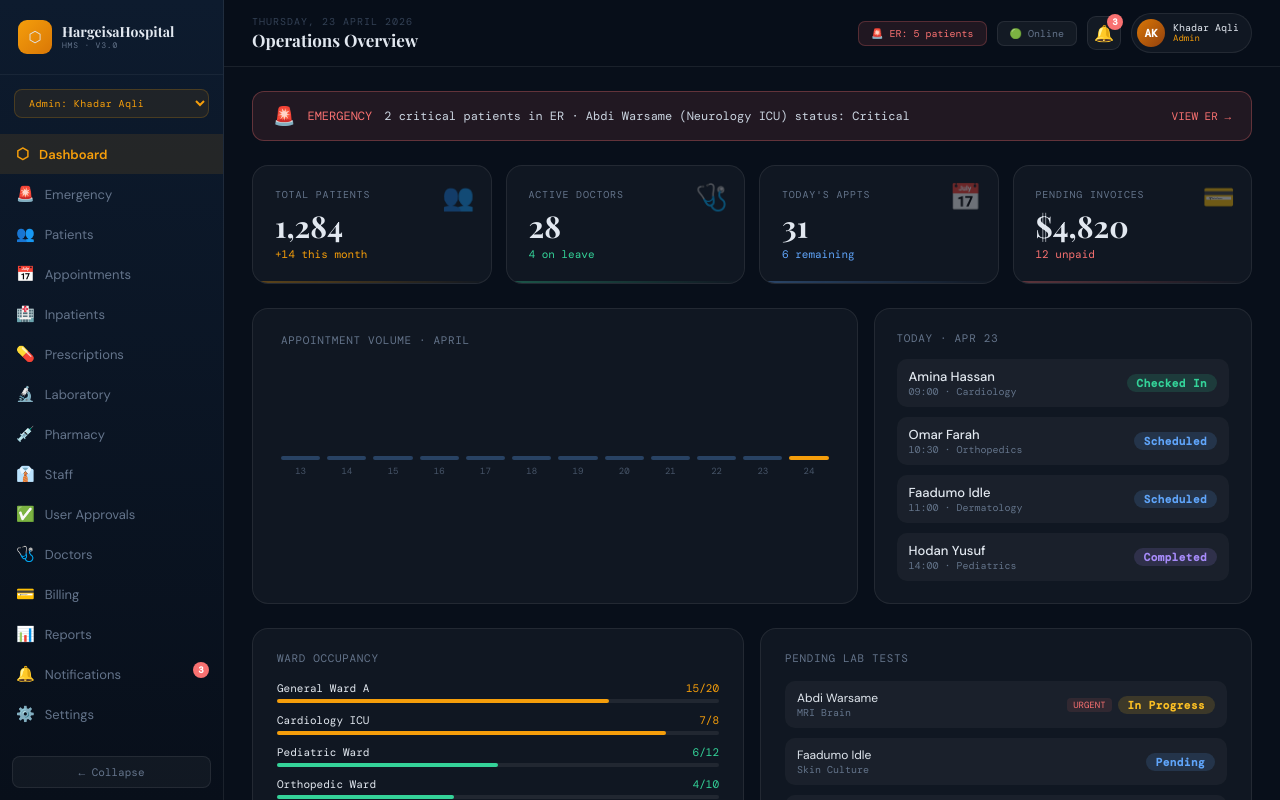
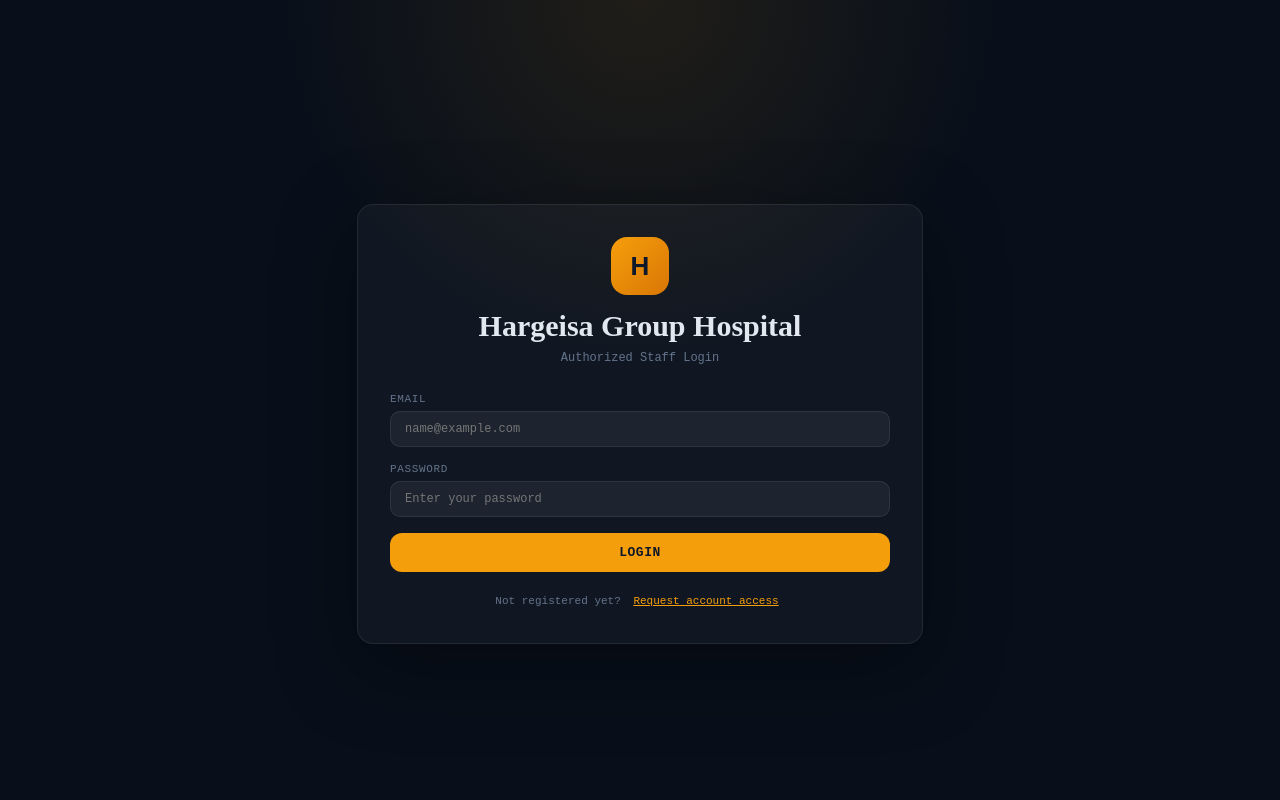
Before and after one commit to Habonaqli/hargeisa-group-hospital, a React (Vite) app: page / in a window 1280 px wide. Built offline with nearby package versions, Linux system fonts and the light colour scheme; a web font is replaced by a local one.

Commit message:
add frontend login system

```diff
--- a/src/medcore-hms-v3.jsx
+++ b/src/medcore-hms-v3.jsx
@@ -1946,20 +1946,20 @@
 //  NAV CONFIG + RBAC
 // ═══════════════════════════════════════════════════════════════════════════════
 const ALL_NAV = [
-  { id:"dashboard",     label:"Dashboard",       icon:"⬡", roles:["admin","doctor","receptionist","nurse"] },
-  { id:"emergency",     label:"Emergency",        icon:"🚨", roles:["admin","doctor","nurse"] },
-  { id:"patients",      label:"Patients",         icon:"👥", roles:["admin","doctor","receptionist","nurse"] },
-  { id:"appointments",  label:"Appointments",     icon:"📅", roles:["admin","doctor","receptionist"] },
-  { id:"inpatients",    label:"Inpatients",       icon:"🏥", roles:["admin","doctor","nurse"] },
+  { id:"dashboard",     label:"Dashboard",       icon:"⬡", roles:["admin","doctor","receptionist","nurse","staff"] },
+  { id:"emergency",     label:"Emergency",        icon:"🚨", roles:["admin","doctor","nurse","staff"] },
+  { id:"patients",      label:"Patients",         icon:"👥", roles:["admin","doctor","receptionist","nurse","staff"] },
+  { id:"appointments",  label:"Appointments",     icon:"📅", roles:["admin","doctor","receptionist","staff"] },
+  { id:"inpatients",    label:"Inpatients",       icon:"🏥", roles:["admin","doctor","nurse","staff"] },
   { id:"prescriptions", label:"Prescriptions",    icon:"💊", roles:["admin","doctor"] },
-  { id:"laboratory",    label:"Laboratory",       icon:"🔬", roles:["admin","doctor","nurse"] },
-  { id:"pharmacy",      label:"Pharmacy",         icon:"💉", roles:["admin","receptionist","nurse"] },
+  { id:"laboratory",    label:"Laboratory",       icon:"🔬", roles:["admin","doctor","nurse","staff"] },
+  { id:"pharmacy",      label:"Pharmacy",         icon:"💉", roles:["admin","receptionist","nurse","staff"] },
   { id:"staff",         label:"Staff",            icon:"👔", roles:["admin"] },
   { id:"approvals",     label:"User Approvals",   icon:"✅", roles:["admin"] },
   { id:"doctors",       label:"Doctors",          icon:"🩺", roles:["admin","receptionist"] },
   { id:"billing",       label:"Billing",          icon:"💳", roles:["admin","receptionist"] },
   { id:"reports",       label:"Reports",          icon:"📊", roles:["admin"] },
-  { id:"notifications", label:"Notifications",    icon:"🔔", roles:["admin","doctor","receptionist","nurse"] },
+  { id:"notifications", label:"Notifications",    icon:"🔔", roles:["admin","doctor","receptionist","nurse","staff"] },
   { id:"settings",      label:"Settings",         icon:"⚙️", roles:["admin"] },
 ];
 
@@ -1971,6 +1971,197 @@
   notifications:"Notification Center", settings:"Settings", approvals:"User Approvals", patient_profile:"Patient Profile",
 };
 
+
+
+// ═══════════════════════════════════════════════════════════════════════════════
+//  PUBLIC LOGIN PAGE
+// ═══════════════════════════════════════════════════════════════════════════════
+function PublicLoginPage({ onLogin, onShowRegister }) {
+  const [form, setForm] = useState({ email: "", password: "" });
+  const [loading, setLoading] = useState(false);
+  const [error, setError] = useState("");
+
+  const update = (key, value) => {
+    setForm((f) => ({ ...f, [key]: value }));
+  };
+
+  const submitLogin = async (e) => {
+    e.preventDefault();
+    setLoading(true);
+    setError("");
+
+    try {
+      const response = await fetch("/api/login", {
+        method: "POST",
+        headers: { "Content-Type": "application/json" },
+        body: JSON.stringify(form),
+      });
+
+      const data = await response.json();
+
+      if (!response.ok) {
+        throw new Error(data.message || "Login failed");
+      }
+
+      if (!data.user) {
+        throw new Error("Login succeeded but user information was missing");
+      }
+
+      onLogin(data.user);
+    } catch (err) {
+      setError(err.message || "Something went wrong");
+    } finally {
+      setLoading(false);
+    }
+  };
+
+  return (
+    <div style={{
+      minHeight: "100vh",
+      background: `radial-gradient(circle at top, rgba(245,158,11,0.10), transparent 34%), ${C.bg}`,
+      color: C.text,
+      display: "flex",
+      alignItems: "center",
+      justifyContent: "center",
+      padding: 24,
+      fontFamily: C.sans,
+    }}>
+      <Card style={{
+        width: "100%",
+        maxWidth: 500,
+        padding: 32,
+        boxShadow: "0 24px 80px rgba(0,0,0,0.35)",
+      }}>
+        <div style={{ textAlign: "center", marginBottom: 28 }}>
+          <div style={{
+            width: 58,
+            height: 58,
+            borderRadius: 16,
+            background: `linear-gradient(135deg, ${C.amber}, ${C.amberD})`,
+            display: "flex",
+            alignItems: "center",
+            justifyContent: "center",
+            margin: "0 auto 14px",
+            color: "#0F172A",
+            fontSize: 26,
+            fontWeight: 800,
+          }}>
+            H
+          </div>
+
+          <h1 style={{
+            fontFamily: C.serif,
+            fontSize: 30,
+            margin: 0,
+            color: C.text,
+          }}>
+            Hargeisa Group Hospital
+          </h1>
+
+          <p style={{
+            margin: "8px 0 0",
+            color: C.muted,
+            fontFamily: C.mono,
+            fontSize: 12,
+          }}>
+            Authorized Staff Login
+          </p>
+        </div>
+
+        <form onSubmit={submitLogin}>
+          <FormField label="Email">
+            <TextInput
+              value={form.email}
+              onChange={(v) => update("email", v)}
+              placeholder="name@example.com"
+            />
+          </FormField>
+
+          <FormField label="Password">
+            <input
+              type="password"
+              value={form.password}
+              onChange={(e) => update("password", e.target.value)}
+              placeholder="Enter your password"
+              style={{
+                width: "100%",
+                background: "rgba(255,255,255,0.06)",
+                border: `1px solid ${C.border}`,
+                borderRadius: 10,
+                padding: "10px 14px",
+                color: C.text,
+                fontFamily: C.mono,
+                fontSize: 12,
+                outline: "none",
+                boxSizing: "border-box",
+              }}
+            />
+          </FormField>
+
+          {error && (
+            <div style={{
+              background: "rgba(248,113,113,0.12)",
+              border: "1px solid rgba(248,113,113,0.35)",
+              color: C.red,
+              padding: "10px 14px",
+              borderRadius: 10,
+              fontFamily: C.mono,
+              fontSize: 12,
+              marginBottom: 14,
+            }}>
+              ❌ {error}
+            </div>
+          )}
+
+          <button
+            type="submit"
+            disabled={loading}
+            style={{
+              width: "100%",
+              background: loading ? C.faint : C.amber,
+              border: "none",
+              borderRadius: 12,
+              padding: "12px 18px",
+              color: "#0F172A",
+              fontFamily: C.mono,
+              fontSize: 13,
+              fontWeight: 800,
+              cursor: loading ? "not-allowed" : "pointer",
+              letterSpacing: ".04em",
+            }}
+          >
+            {loading ? "LOGGING IN..." : "LOGIN"}
+          </button>
+        </form>
+
+        <div style={{
+          marginTop: 20,
+          textAlign: "center",
+          color: C.muted,
+          fontFamily: C.mono,
+          fontSize: 11,
+          lineHeight: 1.7,
+        }}>
+          Not registered yet?{" "}
+          <button
+            onClick={onShowRegister}
+            style={{
+              background: "transparent",
+              border: "none",
+              color: C.amber,
+              fontFamily: C.mono,
+              fontSize: 11,
+              cursor: "pointer",
+              textDecoration: "underline",
+            }}
+          >
+            Request account access
+          </button>
+        </div>
+      </Card>
+    </div>
+  );
+}
 
 // ═══════════════════════════════════════════════════════════════════════════════
 //  PUBLIC REGISTER PAGE
@@ -2195,21 +2386,76 @@
 //  APP SHELL
 // ═══════════════════════════════════════════════════════════════════════════════
 export default function App() {
-  const [roleKey, setRoleKey] = useState("admin");
-  const user = CURRENT_USER_OPTIONS[roleKey];
+  const getInitials = (name = "User") =>
+    name
+      .split(" ")
+      .filter(Boolean)
+      .slice(0, 2)
+      .map((part) => part[0]?.toUpperCase())
+      .join("") || "U";
+
+  const normalizeSessionUser = (rawUser) => {
+    if (!rawUser) return null;
+    const name = rawUser.fullName || rawUser.name || "Hospital User";
+    return {
+      ...rawUser,
+      name,
+      fullName: name,
+      role: rawUser.role || "staff",
+      avatar: rawUser.avatar || getInitials(name),
+      dept: rawUser.dept || "Hospital Staff",
+    };
+  };
+
+  const [authUser, setAuthUser] = useState(() => {
+    try {
+      return normalizeSessionUser(JSON.parse(localStorage.getItem("hgh_auth_user") || "null"));
+    } catch {
+      return null;
+    }
+  });
 
   const [page, setPage] = useState("dashboard");
   const [collapsed, setSidebarCollapsed] = useState(false);
   const [selectedPatient, setSelectedPatient] = useState(null);
   const [notifications, setNotifications] = useState(NOTIFICATIONS_DATA);
 
-  const isPublicRegister =
-    window.location.pathname === "/register" ||
-    new URLSearchParams(window.location.search).get("register") === "1";
+  const query = new URLSearchParams(window.location.search);
+  const isPublicRegister = window.location.pathname === "/register" || query.get("register") === "1";
+  const isPublicLogin = window.location.pathname === "/login" || query.get("login") === "1";
+
+  const handleLogin = (loggedInUser) => {
+    const sessionUser = normalizeSessionUser(loggedInUser);
+    localStorage.setItem("hgh_auth_user", JSON.stringify(sessionUser));
+    setAuthUser(sessionUser);
+    setPage("dashboard");
+    window.history.replaceState({}, "", window.location.pathname === "/login" ? "/" : window.location.pathname);
+  };
+
+  const handleLogout = () => {
+    localStorage.removeItem("hgh_auth_user");
+    setAuthUser(null);
+    setPage("dashboard");
+    window.history.replaceState({}, "", "/");
+  };
 
   if (isPublicRegister) {
     return <PublicRegisterPage />;
   }
+
+  if (!authUser || isPublicLogin) {
+    return (
+      <PublicLoginPage
+        onLogin={handleLogin}
+        onShowRegister={() => {
+          window.history.pushState({}, "", "/?register=1");
+          window.location.reload();
+        }}
+      />
+    );
+  }
+
+  const user = authUser;
 
   const unreadCount = notifications.filter(n => !n.read).length;
 
@@ -2264,15 +2510,20 @@
             {!collapsed && <div><div style={{ fontFamily:C.serif, fontSize:14, color:C.text, lineHeight:1.1 }}>HargeisaHospital</div><div style={{ fontFamily:C.mono, fontSize:8, color:C.muted, letterSpacing:".1em", textTransform:"uppercase" }}>HMS · v3.0</div></div>}
           </div>
 
-          {/* Role switcher */}
+          {/* Signed-in user */}
           {!collapsed && (
             <div style={{ padding:"10px 14px", marginBottom:2 }}>
-              <select value={roleKey} onChange={e => { setRoleKey(e.target.value); setPage("dashboard"); }}
-                style={{ width:"100%", background:"rgba(245,158,11,0.08)", border:`1px solid rgba(245,158,11,0.2)`, borderRadius:8, padding:"6px 10px", color:C.amber, fontFamily:C.mono, fontSize:10, outline:"none", cursor:"pointer", letterSpacing:".04em" }}>
-                {Object.entries(CURRENT_USER_OPTIONS).map(([k,v]) => (
-                  <option key={k} value={k}>{v.role.charAt(0).toUpperCase()+v.role.slice(1)}: {v.name}</option>
-                ))}
-              </select>
+              <div style={{ background:"rgba(245,158,11,0.08)", border:`1px solid rgba(245,158,11,0.2)`, borderRadius:8, padding:"8px 10px" }}>
+                <div style={{ color:C.amber, fontFamily:C.mono, fontSize:10, fontWeight:700, overflow:"hidden", textOverflow:"ellipsis", whiteSpace:"nowrap" }}>
+                  {user.name}
+                </div>
+                <div style={{ color:C.muted, fontFamily:C.mono, fontSize:9, marginTop:3, textTransform:"capitalize" }}>
+                  {user.role} · {user.status || "Active"}
+                </div>
+                <button onClick={handleLogout} style={{ marginTop:8, width:"100%", background:"rgba(248,113,113,0.10)", border:"1px solid rgba(248,113,113,0.25)", borderRadius:7, color:C.red, fontFamily:C.mono, fontSize:10, fontWeight:700, cursor:"pointer", padding:"6px 8px" }}>
+                  Logout
+                </button>
+              </div>
             </div>
           )}
 
```
